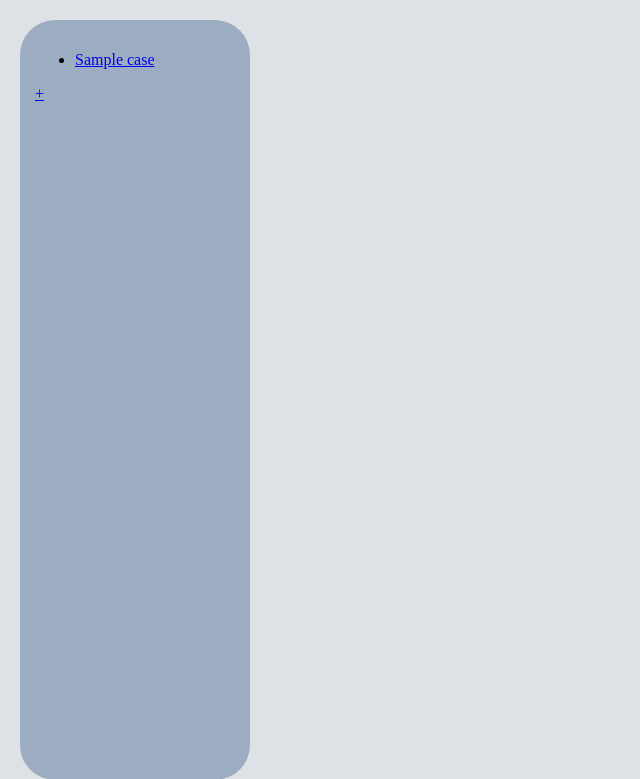
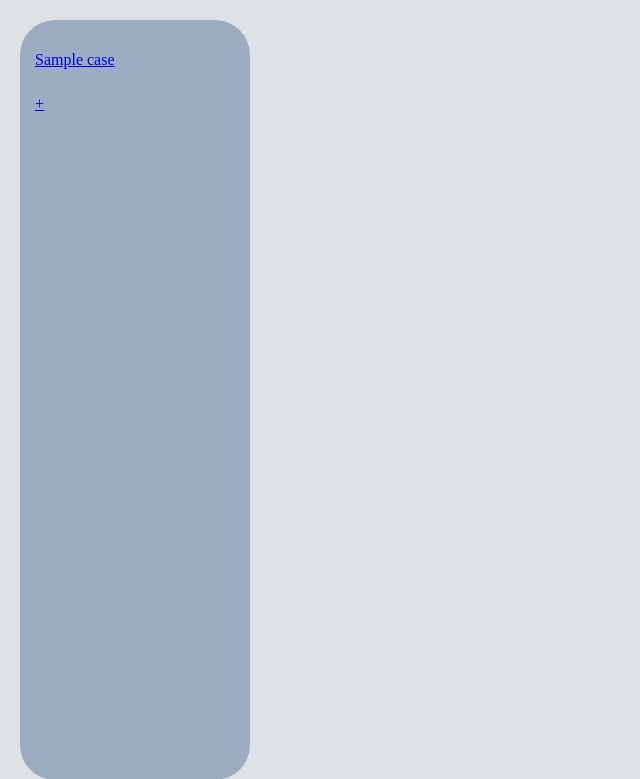
Before and after one commit to matthew-estes/caselawg, a Django app: page /cases/ in a window 1280 px wide. Shown: the top 779 px of the page, without its empty margins (0-640 px from the left). Run offline with Django 5.2, Linux system fonts and the light colour scheme; tables that the repository leaves empty hold one stand-in row (values such as "Sample post").

Commit message:
create css style for ul's li and a

```diff
--- a/main_app/static/css/base.css
+++ b/main_app/static/css/base.css
@@ -20,3 +20,15 @@ body {
    background-color: #9cadc2;
 
 }
+
+.sidebar ul {
+    width: 100%;
+    padding: 0;
+    list-style: none;
+}
+
+.sidebar ul li {
+    position: relative;
+    width: 100%;
+    margin-bottom: 10px;
+}
```
